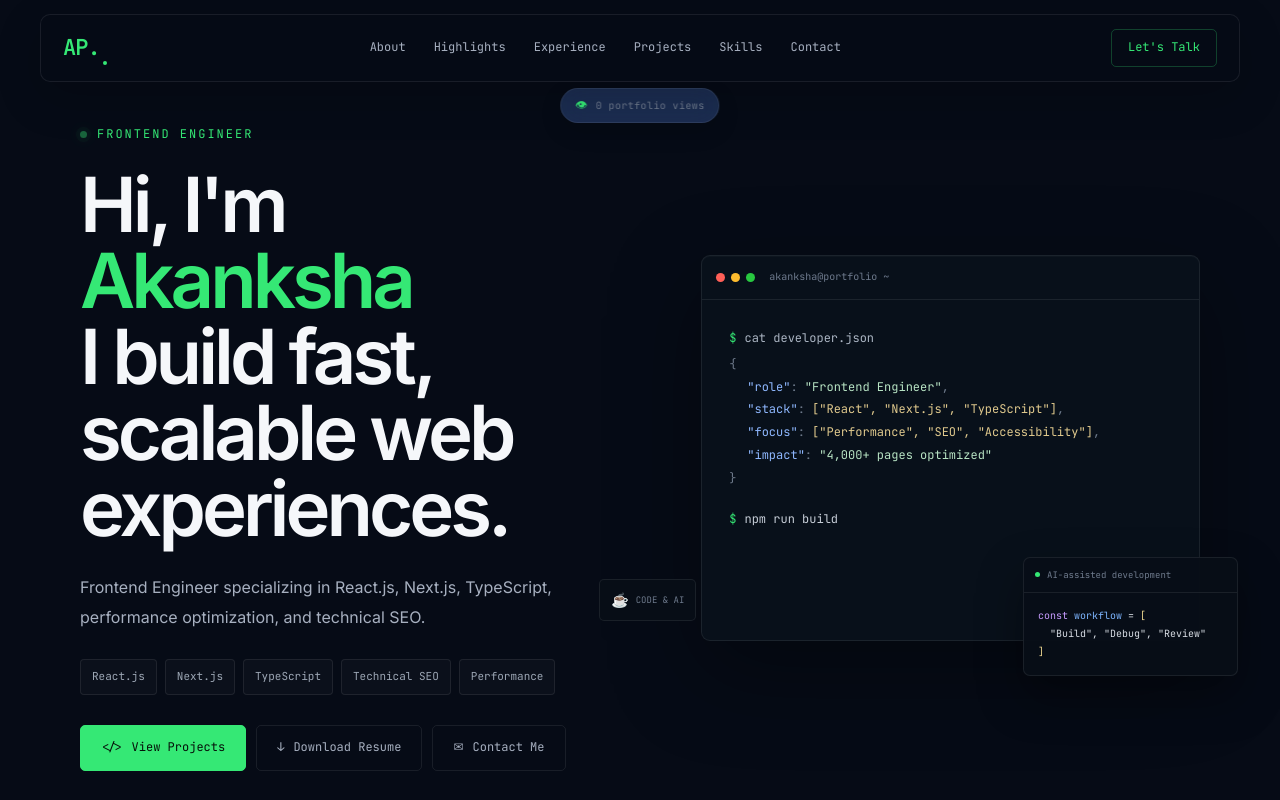
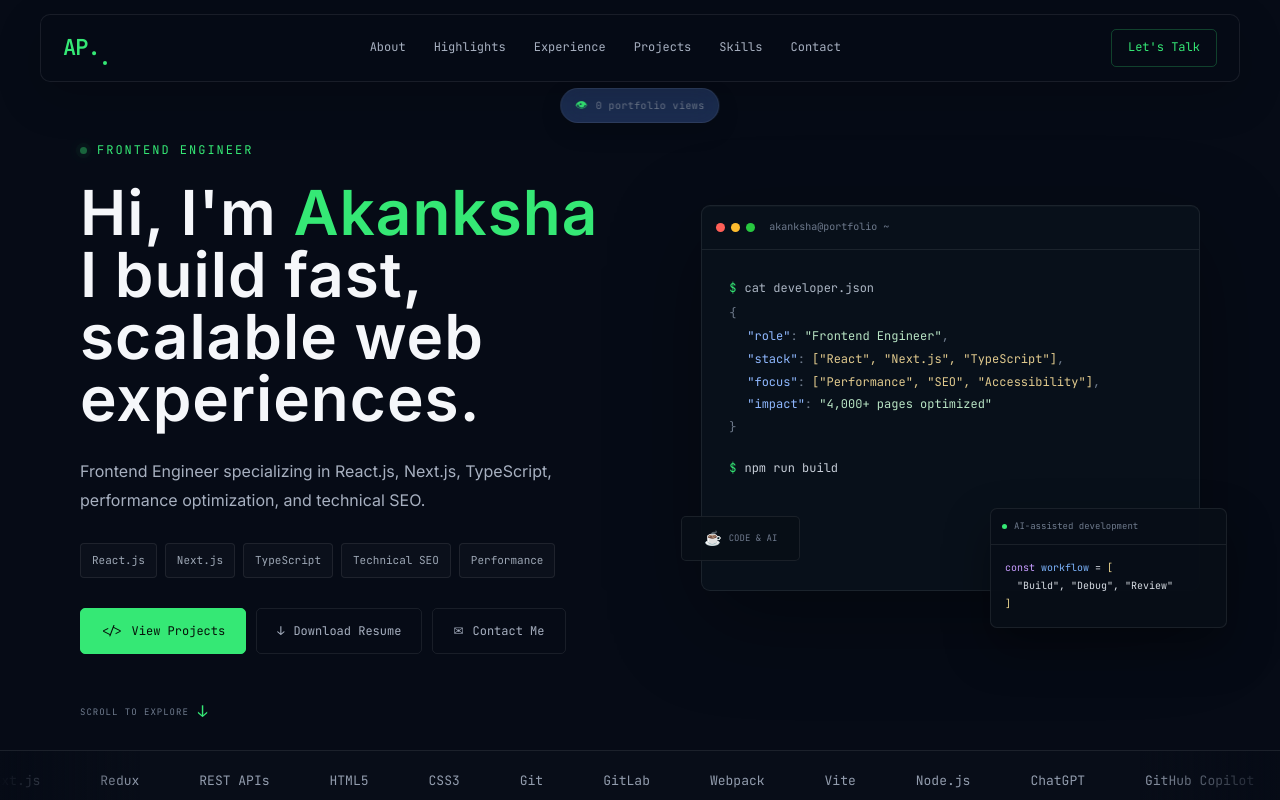
Before and after one commit to akankshapatil2015/akanksha-portfolio, a React (Vite) app: page / in a window 1280 px wide. Shown: the top 800 px of the page. Built offline with nearby package versions, Linux system fonts and the light colour scheme; no server answers.

Commit message:
updated hero css

```diff
--- a/src/App.css
+++ b/src/App.css
@@ -617,11 +617,11 @@ img {
 
   color: var(--text);
 
-  font-size: clamp(52px, 6vw, 76px);
+  font-size: clamp(52px, 6vw, 62px);
   font-weight: 600;
 
   line-height: 1;
-  letter-spacing: -4px;
+  letter-spacing: 1px;
 }
 
 .hero h1 span {
@@ -898,10 +898,9 @@ img {
 .floating-code-card {
   position: absolute;
 
-  right: -38px;
-  bottom: -35px;
-
-  width: 215px;
+  right: -27px;
+  bottom: -37px;
+  width: 237px;
 
   overflow: hidden;
 
@@ -988,14 +987,14 @@ img {
 .coffee-badge {
   position: absolute;
 
-  left: -102px;
-  bottom: 20px;
+  left: -20px;
+  bottom: 30px;
 
   display: flex;
   align-items: center;
   gap: 7px;
 
-  padding: 9px 11px;
+  padding: 10px 22px;
 
   color: var(--text-muted);
 
```
